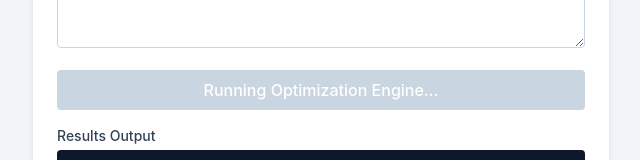
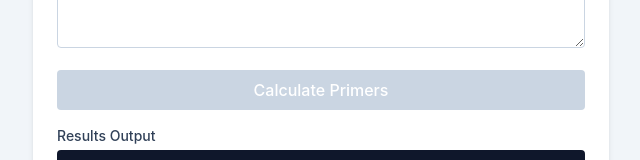
Before and after one commit to Achenson/primerize-1d-local, a React (Vite) app: page / in a window 1280 px wide. Shown: the part 379-539 px from the top of the page, without its empty margins (319-959 px from the left). Built offline with nearby package versions, Linux system fonts and the light colour scheme.

Commit message:
inputs available before packages load

```diff
--- a/src/components/PrimerizeWasmPython.tsx
+++ b/src/components/PrimerizeWasmPython.tsx
@@ -68,7 +68,8 @@ export default function PrimerizeWasmPython() {
         setSequence={setSequence}
         onCalculate={handleDesign}
         engineReady={isReady}
-        isLoading={isLoading || isLoadingEngine}
+//         isLoading={isLoading || isLoadingEngine}
+        isLoading={isLoading}
         clearError={() => setValidationError('')}
         />
 
--- a/src/components/SequenceInput.tsx
+++ b/src/components/SequenceInput.tsx
@@ -22,7 +22,8 @@ export default function SequenceInput({ sequence, setSequence, onCalculate, engi
             setSequence(e.target.value);
             clearError();
         }}
-        disabled={!engineReady || isLoading}
+//         disabled={!engineReady || isLoading}
+        disabled={isLoading}
         />
         </div>
 
--- a/src/components/Settings.tsx
+++ b/src/components/Settings.tsx
@@ -40,7 +40,8 @@ export default function Settings({ maxLength, setMaxLength, engineReady, isLoadi
         onBlur={handleBlurMaxLength}
         min={15}
         max={120}
-        disabled={!engineReady || isLoading}
+//         disabled={!engineReady || isLoading}
+        disabled={isLoading}
         />
         <span className="text-xs text-slate-500 italic">
         Allowed range: 15 to 120 bp.
```
